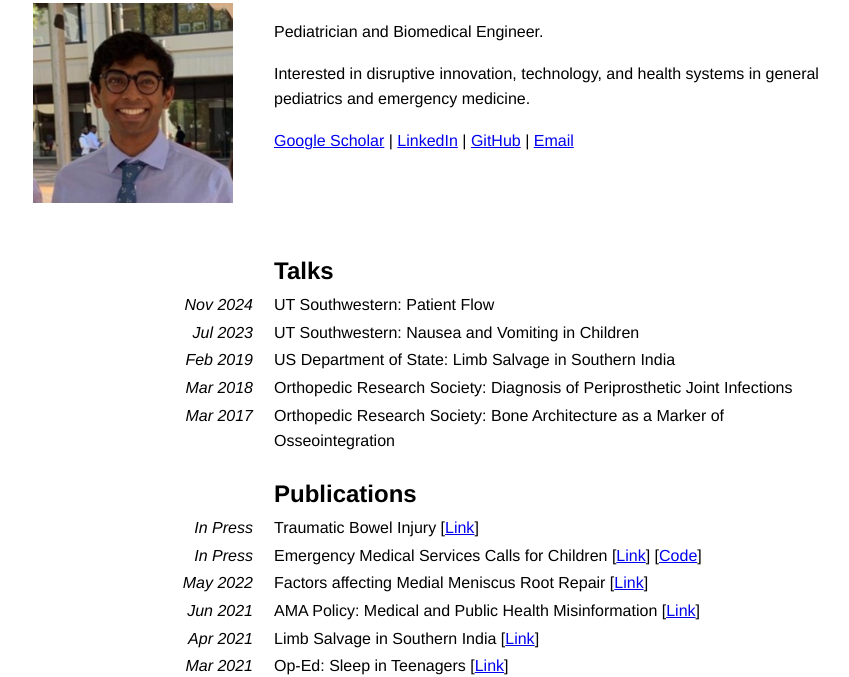
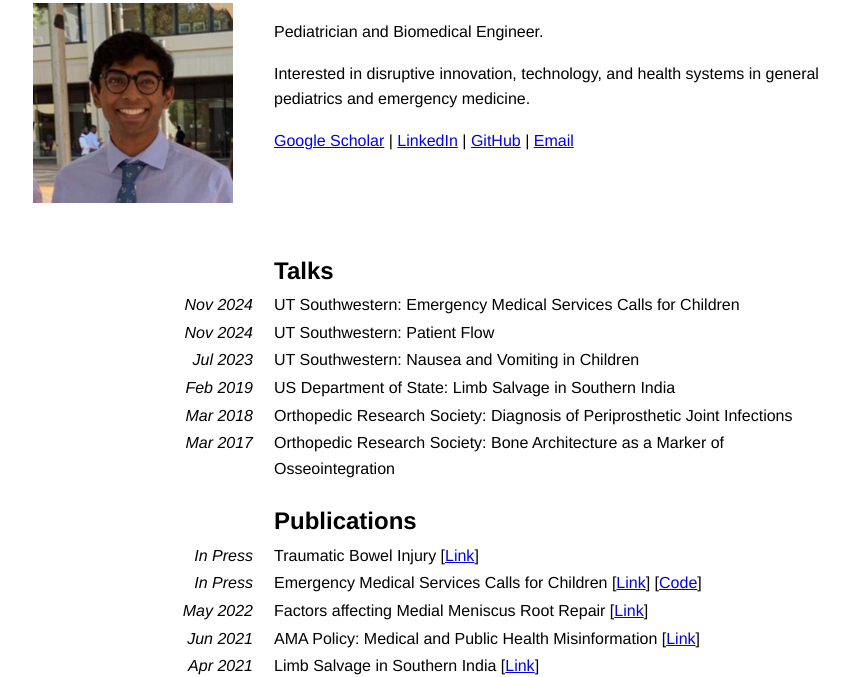
Before and after one commit to sethuramana/sethuramana.github.io, a plain HTML site: page index.html in a window 1280 px wide. Shown: the part 105-782 px from the top of the page, without its empty margins (208-1057 px from the left). Drawn offline with Linux system fonts and the light colour scheme.

Commit message:
Update index.html

```diff
--- a/index.html
+++ b/index.html
@@ -69,6 +69,10 @@
             <tr>
                 <td class="date-cell"></td>
                 <td class="text-cell section-title">Talks</td>
+            </tr>
+            <tr>
+                <td class="date-cell">Nov 2024</td>
+                <td class="text-cell">UT Southwestern: Emergency Medical Services Calls for Children</td>
             </tr>
             <tr>
                 <td class="date-cell">Nov 2024</td>
```
